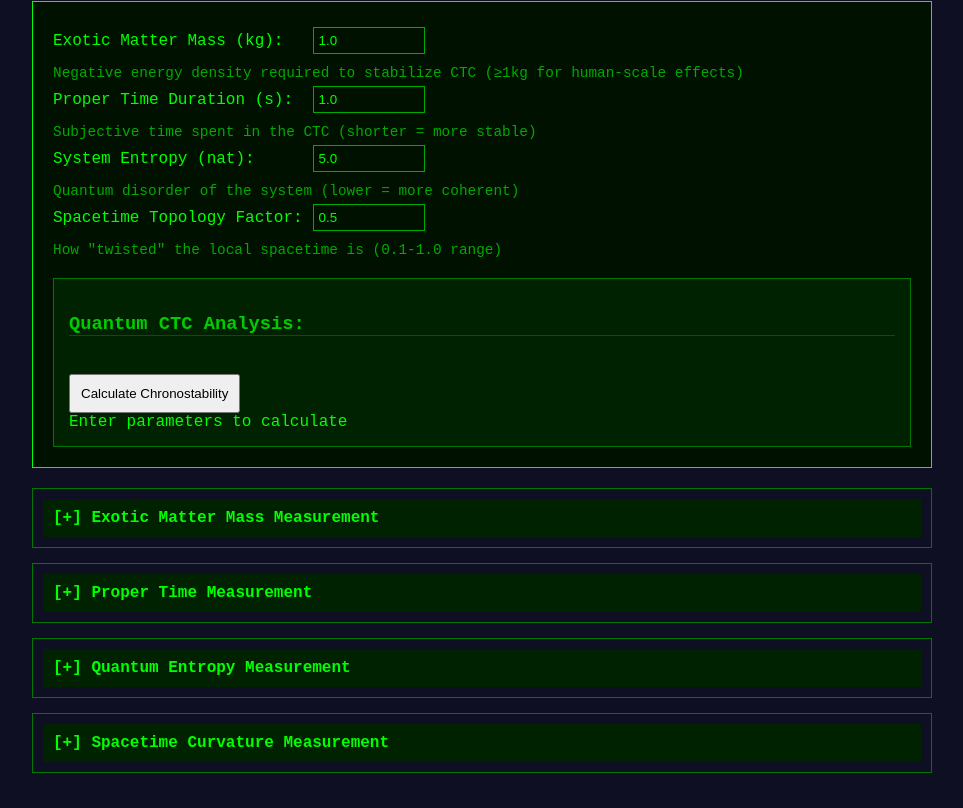
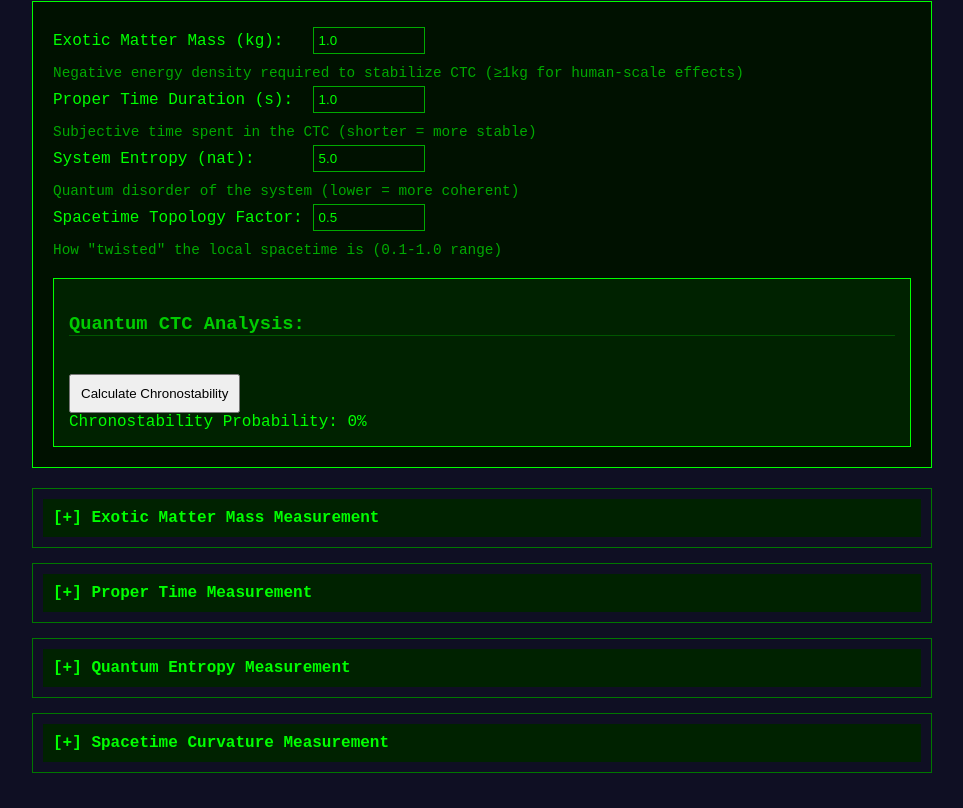
Before and after one commit to Markhozias/EJSPE, a plain HTML site: page index.html in a window 1280 px wide. Both pictures are taken after a click on the button "Calculate Chronostability". Shown: the part 100-908 px from the top of the page, without its empty margins (158-1121 px from the left). Drawn offline with Linux system fonts and the light colour scheme.

Commit message:
Update index.html TRYING TO FIX RESULT

```diff
--- a/index.html
+++ b/index.html
@@ -305,8 +305,7 @@
             }
         }
 
-                // Revised Core Calculations
-                function calculateStability() {
+        function calculateStability() {
             try {
                 const M = parseFloat(document.getElementById('exoticMass').value);
                 const τ = parseFloat(document.getElementById('properTime').value);
@@ -317,26 +316,26 @@
                 const V = 1; // m³
                 const ρ_exotic = -M * C**2 / V;
 
-                // 2. Quantum timescale with realistic bounds
-                const τ_quantum = Math.max(ħ / (Math.abs(ρ_exotic) * C**2, 1e-43); // Planck time floor
+                // 2. Quantum timescale with realistic bounds (fixed parentheses)
+                const τ_quantum = Math.max(ħ / (Math.abs(ρ_exotic) * C**2), 1e-43); // Planck time floor
                 const τ_ratio = τ / τ_quantum;
 
                 // 3. Curvature scaling adjustment
                 const K_contribution = (K / 0.7) * 5; // 0.7 = optimal curvature
 
-                // 4. Balanced stability formula
+                // 4. Balanced stability formula (fixed math.exp structure)
                 const stability = Math.exp(
                     - (1.0 / Math.max(M, 0.001)) -
                     Math.log(τ_ratio * 1e43 + 1) - // Logarithmic scaling
                     (S / 6.0) +
                     K_contribution
+                );
 
-                        // Cap probability at 100%
+                // Cap probability at 100% (moved outside Math.exp)
                 const probability = Math.min((stability * 100).toFixed(2), 100);
 
-                );
-
-                let message = `Chronostability Probability: ${(stability*100).toFixed(2)}%<br>`;
+                // Status messages
+                let message = `Chronostability Probability: ${probability}%<br>`;
                 let status = "status-normal";
 
                 if(M < 1.0) {
@@ -353,8 +352,8 @@
                 }
 
                 // Display results
-                document.getElementById("calculationResults").innerHTML =
-                    `Chronostability Probability: ${probability}%`;
+                document.getElementById("calculationResults").innerHTML = message;
+                document.getElementById("results").className = `result ${status}`;
 
             } catch (error) {
                 document.getElementById("calculationResults").innerHTML =
```
